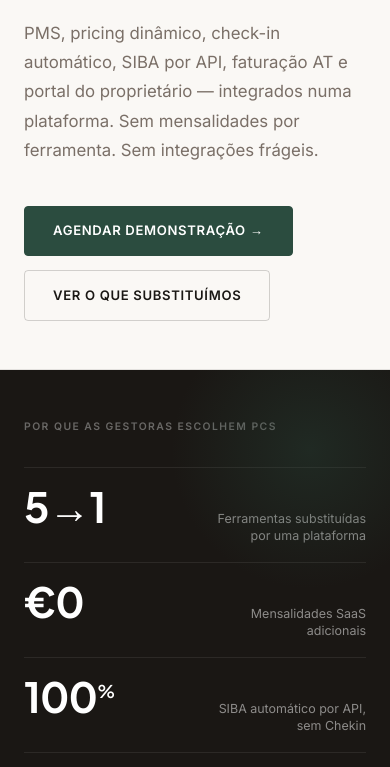
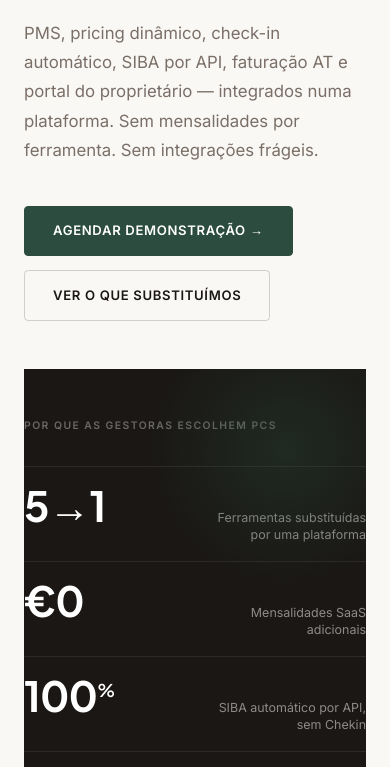
Before and after one commit to acmcgroup/portocoaststays, a website: page website/gestoras.html in a window 390 px wide. Shown: the part 272-1039 px from the top of the page. Drawn offline with Linux system fonts and the light colour scheme.

Commit message:
fix: hero layout — container-based alignment, CSS gradient split replaces calc hacks

```diff
--- a/website/assets/css/site.css
+++ b/website/assets/css/site.css
@@ -232,6 +232,12 @@ section.dark .section-lead { color: rgba(255,255,255,0.55); }
 .hero {
   padding-top: 64px;
   min-height: 100vh;
+  display: flex;
+  align-items: stretch;
+  /* Split background: cream left / ink right — aligns with container columns at any viewport width */
+  background: linear-gradient(90deg, var(--cream) 50%, var(--ink) 50%);
+}
+.hero > .container {
   display: grid;
   grid-template-columns: 1fr 1fr;
   align-items: stretch;
@@ -240,9 +246,7 @@ section.dark .section-lead { color: rgba(255,255,255,0.55); }
   display: flex;
   flex-direction: column;
   justify-content: center;
-  padding: 5rem 4rem 5rem 0;
-  border-right: 1px solid var(--border);
-  padding-left: max(1.5rem, calc((100vw - 1140px)/2 + 1.5rem));
+  padding: 5rem 3rem 5rem 0;
 }
 .hero-eyebrow {
   font-family: var(--font-body);
@@ -280,11 +284,10 @@ section.dark .section-lead { color: rgba(255,255,255,0.55); }
   font-weight: 400;
 }
 .hero-right {
-  background: var(--ink);
   display: flex;
   flex-direction: column;
   justify-content: flex-end;
-  padding: 5rem 3rem 5rem max(3rem, calc((100vw - 1140px)/2 + 3rem));
+  padding: 5rem 0 5rem 3rem;
   position: relative;
   overflow: hidden;
 }
@@ -839,9 +842,10 @@ section.dark .section-lead { color: rgba(255,255,255,0.55); }
 
 /* ── Responsive ──────────────────────────────────────────────── */
 @media (max-width: 960px) {
-  .hero { grid-template-columns: 1fr; min-height: auto; }
-  .hero-left { padding: 4rem 1.5rem 3rem; border-right: none; border-bottom: 1px solid var(--border); padding-left: 1.5rem; }
-  .hero-right { padding: 3rem 1.5rem; }
+  .hero { background: var(--cream); min-height: auto; }
+  .hero > .container { grid-template-columns: 1fr; }
+  .hero-left { padding: 4rem 0 3rem; }
+  .hero-right { background: var(--ink); padding: 3rem 0; }
   .steps-grid { grid-template-columns: 1fr 1fr; }
   .steps-grid .step:nth-child(2) { border-right: none; }
   .steps-grid .step:nth-child(1),
--- a/website/gestoras.html
+++ b/website/gestoras.html
@@ -135,6 +135,7 @@
 
 <!-- HERO -->
 <section class="hero" id="hero">
+  <div class="container">
     <div class="hero-left">
       <div class="hero-eyebrow">Para Empresas Gestoras de AL</div>
       <h1>A vossa stack,<br><span class="break">num só sistema.</span></h1>
@@ -165,6 +166,7 @@
         </div>
       </div>
       <div class="hero-note">Plataforma construída para operar em Porto e Matosinhos. Compliance local (taxa turística, RNAL, SIBA) nativo — não como add-on.</div>
+    </div>
   </div>
 </section>
 
```
Also changed, not shown: website/index.html (+2 -0 lines), website/proprietarios.html (+2 -0 lines). Lines whose indentation alone changed are shown as unchanged.
